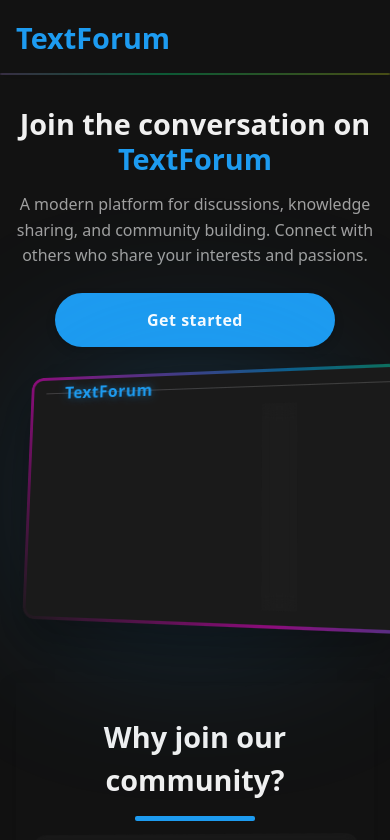
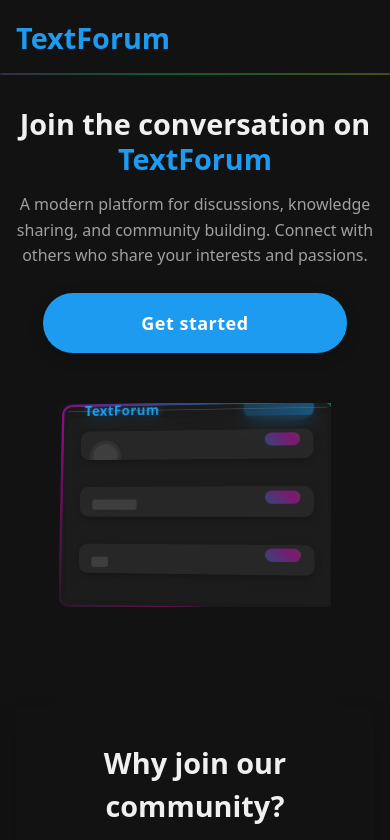
Before and after one commit to xeku74/TextForum, a React (Vite) app: page / in a window 390 px wide. Shown: the top 840 px of the page. Built offline with nearby package versions, Linux system fonts and the light colour scheme.

Commit message:
Fix mockup sizing and enhance Get Started button for mobile

```diff
--- a/src/components/LandingPage.jsx
+++ b/src/components/LandingPage.jsx
@@ -1,8 +1,37 @@
-import React from 'react';
+import React, { useEffect } from 'react';
 import styles from './LandingPage.module.css';
 import '../styles/transitions.css'; // Import transitions
 
 const LandingPage = ({ onLogin }) => {
+  // Add touch event handling for mobile
+  useEffect(() => {
+    const button = document.querySelector(`.${styles.primaryButton}`);
+
+    // Add event listeners for mobile touch events
+    if (button) {
+      // Prevent default touch behavior
+      const preventDefaultTouch = (e) => {
+        e.preventDefault();
+      };
+
+      // Handle click for mobile
+      const handleMobileClick = () => {
+        if (onLogin) {
+          onLogin();
+        }
+      };
+
+      button.addEventListener('touchstart', preventDefaultTouch, { passive: false });
+      button.addEventListener('touchend', handleMobileClick);
+
+      // Clean up
+      return () => {
+        button.removeEventListener('touchstart', preventDefaultTouch);
+        button.removeEventListener('touchend', handleMobileClick);
+      };
+    }
+  }, [onLogin]);
+
   return (
     <div className={styles.landingPage}>
       <header className={`${styles.header} header-animate`}>
@@ -28,6 +57,7 @@ const LandingPage = ({ onLogin }) => {
                 role="button"
                 tabIndex={0}
                 aria-label="Get started"
+                id="getStartedButton"
               >
                 Get started
               </button>
--- a/src/components/LandingPage.module.css
+++ b/src/components/LandingPage.module.css
@@ -273,19 +273,21 @@
 /* Mockup Styles */
 .mockupContainer {
   width: 100%;
-  max-width: 750px;
+  max-width: 600px;
   perspective: 1000px;
   position: relative;
   z-index: 2;
+  margin: 0 auto;
+  overflow: hidden;
 }
 
 .mockupContainer::after {
   content: '';
   position: absolute;
-  top: -80px;
-  left: -80px;
-  right: -80px;
-  bottom: -80px;
+  top: -40px;
+  left: -40px;
+  right: -40px;
+  bottom: -40px;
   background: radial-gradient(circle at center,
     rgba(var(--landing-primary-rgb), 0.3) 0%,
     rgba(var(--landing-primary-rgb), 0.1) 35%,
@@ -315,13 +317,13 @@
 
 @keyframes floatAnimation {
   0% {
-    transform: perspective(1200px) rotateY(-10deg) rotateX(5deg) translateZ(20px) translateX(15px);
+    transform: perspective(1200px) rotateY(-5deg) rotateX(3deg) translateZ(0) translateX(0);
   }
   50% {
-    transform: perspective(1200px) rotateY(-10deg) rotateX(5deg) translateZ(40px) translateX(15px);
+    transform: perspective(1200px) rotateY(-5deg) rotateX(3deg) translateZ(15px) translateX(0);
   }
   100% {
-    transform: perspective(1200px) rotateY(-10deg) rotateX(5deg) translateZ(20px) translateX(15px);
+    transform: perspective(1200px) rotateY(-5deg) rotateX(3deg) translateZ(0) translateX(0);
   }
 }
 
@@ -351,10 +353,10 @@
 
 .mockupFrame {
   width: 100%;
-  max-width: 800px;
-  height: 500px;
+  max-width: 600px;
+  height: 400px;
   display: grid;
-  grid-template-columns: 200px 1fr 250px;
+  grid-template-columns: 150px 1fr 180px;
   grid-template-areas:
     "header header header"
     "sidebar feed widget";
@@ -363,7 +365,7 @@
   padding: 1rem;
   gap: 1rem;
   box-shadow: 0 20px 40px rgba(0, 0, 0, 0.3);
-  transform: perspective(1200px) rotateY(-10deg) rotateX(5deg) translateZ(20px) translateX(15px);
+  transform: perspective(1200px) rotateY(-5deg) rotateX(3deg) translateZ(10px) translateX(0);
   transform-style: preserve-3d;
   transform-origin: center center;
   animation: floatAnimation 8s ease-in-out infinite;
@@ -372,6 +374,7 @@
   transition: transform 1.5s cubic-bezier(0.19, 1, 0.22, 1),
               box-shadow 1.5s cubic-bezier(0.19, 1, 0.22, 1);
   will-change: transform, box-shadow;
+  margin: 0 auto;
 }
 
 .mockupFrame::before {
@@ -1530,6 +1533,25 @@
     gap: 1rem;
     text-align: center;
   }
+
+  .heroImage {
+    width: 100%;
+    padding: 0 20px;
+    display: flex;
+    justify-content: center;
+    overflow: hidden;
+  }
+
+  .mockupContainer {
+    max-width: 450px;
+    transform: scale(0.9);
+  }
+
+  .mockupFrame {
+    max-width: 450px;
+    height: 320px;
+    transform: perspective(800px) rotateY(-3deg) rotateX(2deg) translateZ(0) translateX(0);
+  }
 }
 
 @media (max-width: 480px) {
@@ -1568,6 +1590,28 @@
 
   .highlightTitle {
     font-size: 1.4rem;
+  }
+
+  .heroImage {
+    padding: 0 10px;
+    margin-bottom: 20px;
+  }
+
+  .mockupContainer {
+    max-width: 320px;
+    transform: scale(0.85);
+  }
+
+  .mockupFrame {
+    max-width: 320px;
+    height: 240px;
+    grid-template-columns: 1fr;
+    grid-template-rows: auto 1fr;
+    grid-template-areas:
+      "header"
+      "feed";
+    padding: 8px;
+    gap: 8px;
   }
 }
 
@@ -1615,21 +1659,42 @@
   -ms-user-select: none;
   touch-action: manipulation;
   -webkit-tap-highlight-color: transparent;
+  outline: none; /* Remove outline focus ring */
+  transition: all 0.3s ease;
+}
+
+/* Add a specific style for active state on mobile */
+.primaryButton:active {
+  transform: scale(0.98);
+  opacity: 0.95;
 }
 
 @media (max-width: 768px) {
   .heroCta .primaryButton {
-    min-height: 50px;
+    min-height: 56px;
     display: flex;
     align-items: center;
     justify-content: center;
+    padding: 15px 30px;
+    font-size: 18px;
+    border-radius: 50px;
+    margin: 0 auto;
+    box-shadow: 0 4px 15px rgba(0, 0, 0, 0.2);
+  }
+
+  /* Add a focus ring for accessibility */
+  .heroCta .primaryButton:focus-visible {
+    box-shadow: 0 0 0 3px rgba(var(--landing-primary-rgb), 0.5);
   }
 }
 
 @media (max-width: 480px) {
   .heroCta .primaryButton {
-    min-height: 54px;
-    width: 80%;
+    min-height: 60px;
+    width: 85%;
+    font-size: 18px;
+    font-weight: 700;
+    letter-spacing: 0.5px;
   }
 }
 
@@ -1642,23 +1707,24 @@
 
 @media (max-width: 768px) {
   .mobileReady {
-    width: 220px;
-    padding: 14px 20px;
-    font-size: 16px;
+    width: 250px;
+    padding: 16px 24px;
+    font-size: 18px;
     border-radius: 50px;
     background-color: var(--landing-primary);
-    box-shadow: 0 4px 10px rgba(0, 0, 0, 0.2);
+    box-shadow: 0 4px 15px rgba(0, 0, 0, 0.25);
     letter-spacing: 0.5px;
-  }
-
-  /* Improve button hit area */
+    border: none;
+  }
+
+  /* Improve button hit area with a pseudo-element */
   .mobileReady::before {
     content: '';
     position: absolute;
-    top: -10px;
-    left: -10px;
-    right: -10px;
-    bottom: -10px;
+    top: -15px;
+    left: -15px;
+    right: -15px;
+    bottom: -15px;
     z-index: -1;
   }
 }
@@ -1666,6 +1732,7 @@
 @media (max-width: 480px) {
   .mobileReady {
     width: 90%;
-    max-width: 280px;
-  }
-}
+    max-width: 320px;
+    padding: 16px 24px;
+  }
+}
```
Also changed, not shown: 2 other files (tests, documents, lock files or other folders).
